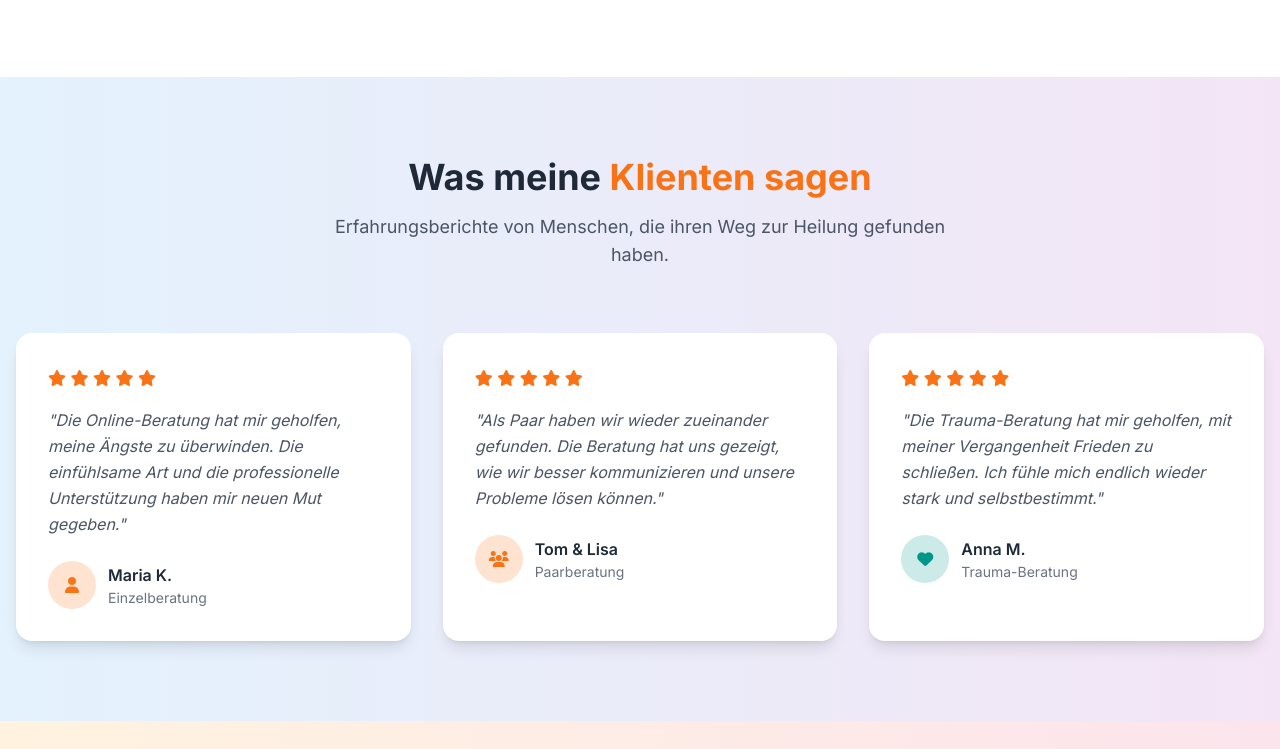
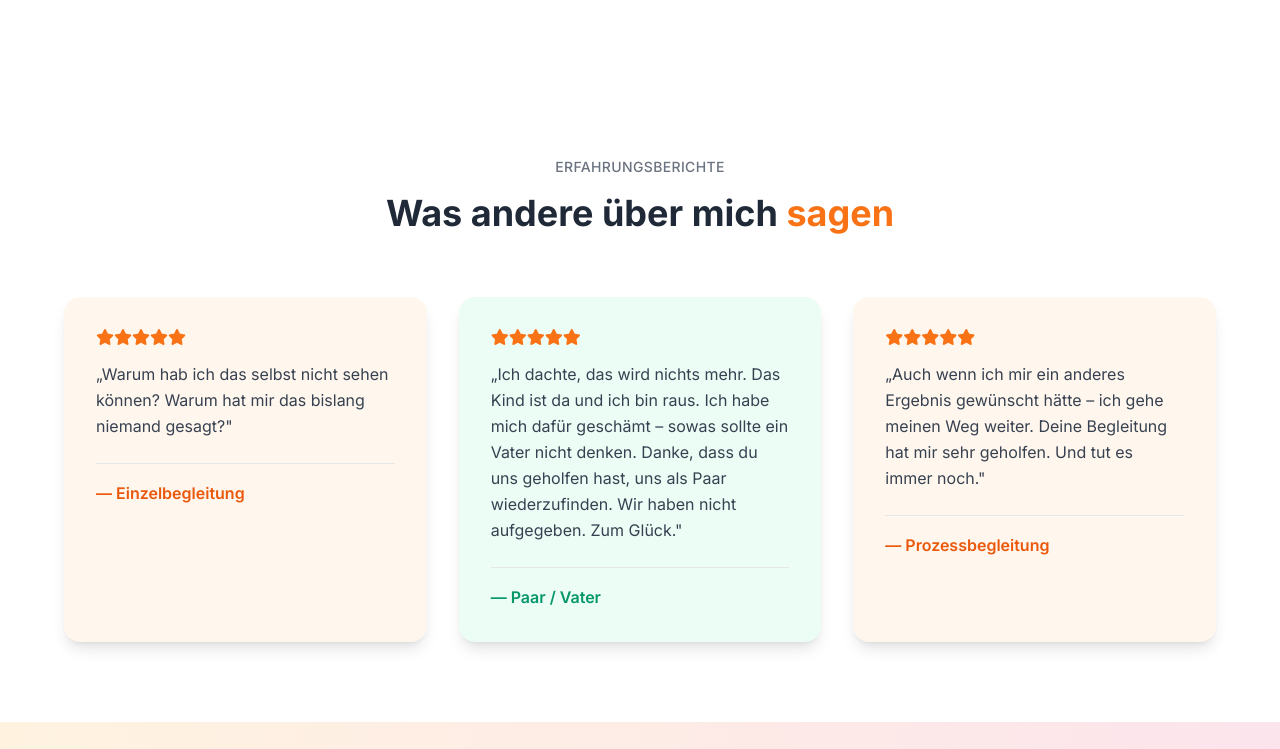
Before and after one commit to scoach12/lh, a website: page index.html in a window 1280 px wide. Shown: the part 5231-5980 px from the top of the page. Drawn offline with nearby package versions, Linux system fonts and the light colour scheme.

Commit message:
content(index): Testimonials komplett neu im Stil der Unterseiten
- Section-Hintergrund: bg-gradient soft-blue/purple → bg-white (wie Unterseiten)
- Eyebrow: 'ERFAHRUNGSBERICHTE' (text-gray-500 uppercase tracked)
- Headline: 'Was meine Klienten sagen' → 'Was andere über mich sagen' (sagen in orange)
- Beschreibungstext darunter entfernt — direkter, ruhiger
- 3 neue Testimonials mit authentischen O-Tönen:
  1. Einzelbegleitung — 'Warum hab ich das selbst nicht sehen können?' (bg-orange-50)
  2. Paar / Vater — 'Ich dachte, das wird nichts mehr...' (bg-emerald-50)
  3. Prozessbegleitung — 'Auch wenn ich mir ein anderes Ergebnis...' (bg-orange-50)
- Karten-Layout: Sterne oben → Quote → border-t → farblich passende Attribution (orange-600 / emerald-600)
- Konsistent mit Testimonial-Pattern von paar-therapie.html

```diff
--- a/index.html
+++ b/index.html
@@ -728,91 +728,70 @@
     </section>
 
     <!-- Testimonials Section -->
-    <section id="testimonials" class="py-20 bg-gradient-to-r from-soft-blue to-soft-purple">
-        <div class="container mx-auto px-4">
+    <section id="testimonials" class="py-20 bg-white">
+        <div class="max-w-7xl mx-auto px-4 sm:px-6 lg:px-8">
             <div class="text-center mb-16">
-                <h2 class="text-3xl md:text-4xl font-bold text-gray-800 mb-4">
-                    Was meine <span class="text-orange-500">Klienten sagen</span>
+                <p class="text-sm uppercase tracking-wide text-gray-500 font-medium mb-4">ERFAHRUNGSBERICHTE</p>
+                <h2 class="text-3xl md:text-4xl font-bold text-gray-800 mb-8">
+                    Was andere über mich <span class="text-orange-500">sagen</span>
                 </h2>
-                <p class="text-lg text-gray-600 max-w-2xl mx-auto">
-                    Erfahrungsberichte von Menschen, die ihren Weg zur Heilung gefunden haben.
-                </p>
-            </div>
-
-            <div class="grid md:grid-cols-3 gap-8">
-                <div class="bg-white rounded-2xl p-8 shadow-lg">
-                    <div class="flex items-center mb-4">
-                        <div class="text-orange-500">
+            </div>
+
+            <div class="grid grid-cols-1 md:grid-cols-3 gap-8 max-w-6xl mx-auto">
+                <!-- Testimonial 1 - Einzelbegleitung -->
+                <div class="bg-orange-50 rounded-2xl p-8 shadow-lg">
+                    <div class="mb-6">
+                        <div class="flex text-orange-500 mb-4">
                             <i class="fas fa-star"></i>
                             <i class="fas fa-star"></i>
                             <i class="fas fa-star"></i>
                             <i class="fas fa-star"></i>
                             <i class="fas fa-star"></i>
                         </div>
-                    </div>
-                    <p class="text-gray-600 italic mb-6">
-                        "Die Online-Beratung hat mir geholfen, meine Ängste zu überwinden.
-                        Die einfühlsame Art und die professionelle Unterstützung haben mir
-                        neuen Mut gegeben."
-                    </p>
-                    <div class="flex items-center space-x-3">
-                        <div class="w-12 h-12 bg-orange-500/20 rounded-full flex items-center justify-center">
-                            <i class="fas fa-user text-orange-500"></i>
-                        </div>
-                        <div>
-                            <h4 class="font-semibold text-gray-800">Maria K.</h4>
-                            <p class="text-sm text-gray-500">Einzelberatung</p>
-                        </div>
-                    </div>
-                </div>
-
-                <div class="bg-white rounded-2xl p-8 shadow-lg">
-                    <div class="flex items-center mb-4">
-                        <div class="text-orange-500">
+                        <p class="text-gray-700 leading-relaxed">
+                            „Warum hab ich das selbst nicht sehen können? Warum hat mir das bislang niemand gesagt?"
+                        </p>
+                    </div>
+                    <div class="border-t pt-4">
+                        <p class="font-semibold text-orange-600">— Einzelbegleitung</p>
+                    </div>
+                </div>
+
+                <!-- Testimonial 2 - Paar / Vater -->
+                <div class="bg-emerald-50 rounded-2xl p-8 shadow-lg">
+                    <div class="mb-6">
+                        <div class="flex text-orange-500 mb-4">
                             <i class="fas fa-star"></i>
                             <i class="fas fa-star"></i>
                             <i class="fas fa-star"></i>
                             <i class="fas fa-star"></i>
                             <i class="fas fa-star"></i>
                         </div>
-                    </div>
-                    <p class="text-gray-600 italic mb-6">
-                        "Als Paar haben wir wieder zueinander gefunden. Die Beratung hat uns
-                        gezeigt, wie wir besser kommunizieren und unsere Probleme lösen können."
-                    </p>
-                    <div class="flex items-center space-x-3">
-                        <div class="w-12 h-12 bg-orange-500/20 rounded-full flex items-center justify-center">
-                            <i class="fas fa-users text-orange-500"></i>
-                        </div>
-                        <div>
-                            <h4 class="font-semibold text-gray-800">Tom & Lisa</h4>
-                            <p class="text-sm text-gray-500">Paarberatung</p>
-                        </div>
-                    </div>
-                </div>
-
-                <div class="bg-white rounded-2xl p-8 shadow-lg">
-                    <div class="flex items-center mb-4">
-                        <div class="text-orange-500">
+                        <p class="text-gray-700 leading-relaxed">
+                            „Ich dachte, das wird nichts mehr. Das Kind ist da und ich bin raus. Ich habe mich dafür geschämt – sowas sollte ein Vater nicht denken. Danke, dass du uns geholfen hast, uns als Paar wiederzufinden. Wir haben nicht aufgegeben. Zum Glück."
+                        </p>
+                    </div>
+                    <div class="border-t pt-4">
+                        <p class="font-semibold text-emerald-600">— Paar / Vater</p>
+                    </div>
+                </div>
+
+                <!-- Testimonial 3 - Prozessbegleitung -->
+                <div class="bg-orange-50 rounded-2xl p-8 shadow-lg">
+                    <div class="mb-6">
+                        <div class="flex text-orange-500 mb-4">
                             <i class="fas fa-star"></i>
                             <i class="fas fa-star"></i>
                             <i class="fas fa-star"></i>
                             <i class="fas fa-star"></i>
                             <i class="fas fa-star"></i>
                         </div>
-                    </div>
-                    <p class="text-gray-600 italic mb-6">
-                        "Die Trauma-Beratung hat mir geholfen, mit meiner Vergangenheit
-                        Frieden zu schließen. Ich fühle mich endlich wieder stark und selbstbestimmt."
-                    </p>
-                    <div class="flex items-center space-x-3">
-                        <div class="w-12 h-12 bg-healing-teal/20 rounded-full flex items-center justify-center">
-                            <i class="fas fa-heart text-healing-teal"></i>
-                        </div>
-                        <div>
-                            <h4 class="font-semibold text-gray-800">Anna M.</h4>
-                            <p class="text-sm text-gray-500">Trauma-Beratung</p>
-                        </div>
+                        <p class="text-gray-700 leading-relaxed">
+                            „Auch wenn ich mir ein anderes Ergebnis gewünscht hätte – ich gehe meinen Weg weiter. Deine Begleitung hat mir sehr geholfen. Und tut es immer noch."
+                        </p>
+                    </div>
+                    <div class="border-t pt-4">
+                        <p class="font-semibold text-orange-600">— Prozessbegleitung</p>
                     </div>
                 </div>
             </div>
```
